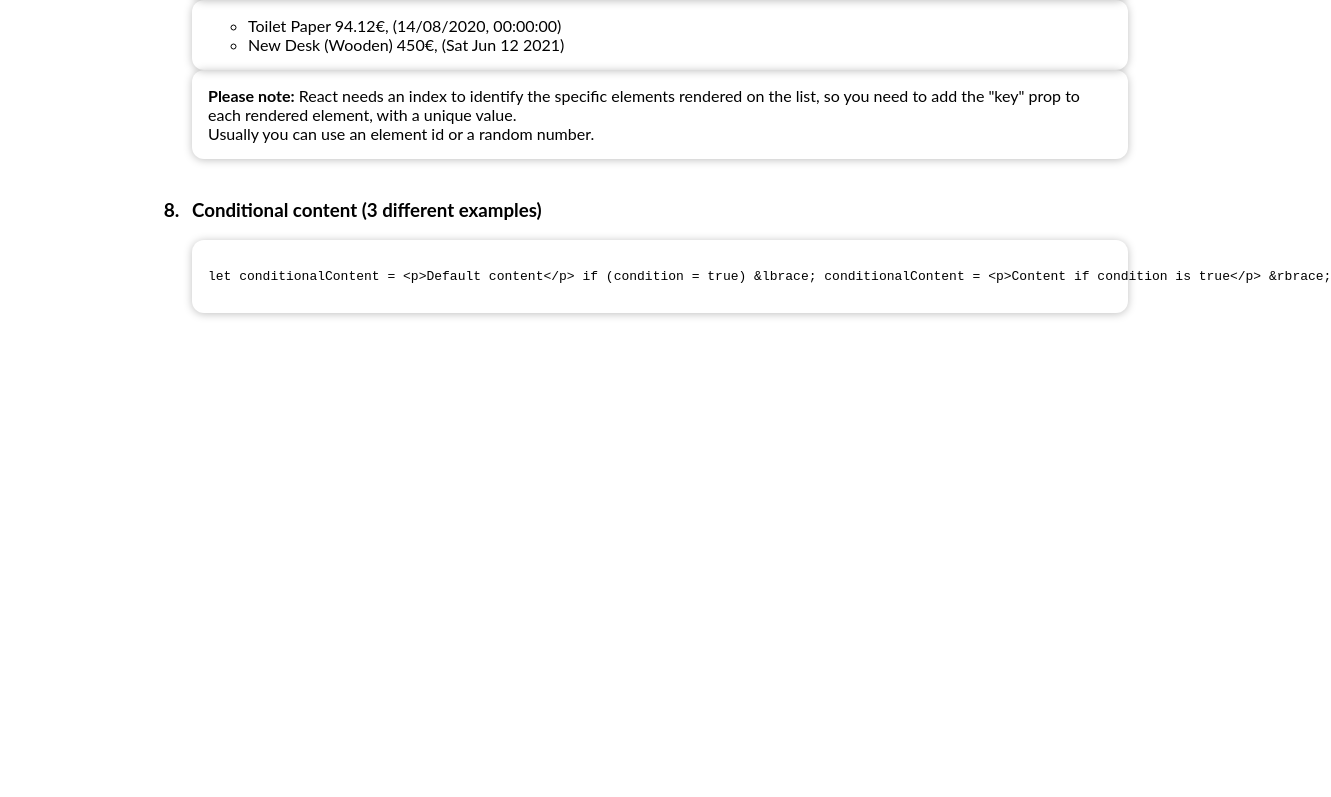
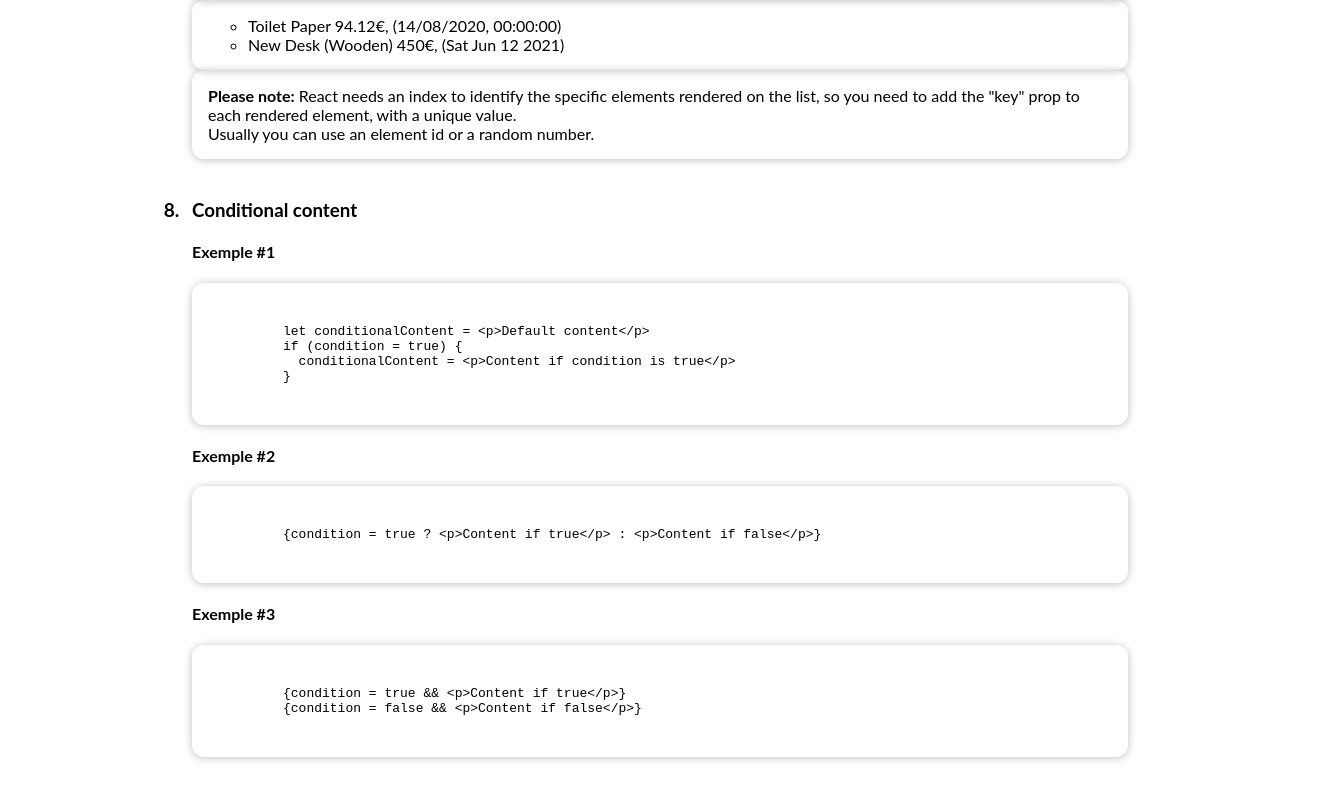
Before and after one commit to mkonemo/react-basics, a React (Create React App) app: page / in a window 1280 px wide. Shown: the part 4328-5125 px from the top of the page, 1331 px wide, since content can reach past the window. Before the commit the page ends 4681 px from the top, so only its background shows below. Built offline with nearby package versions, Linux system fonts and the light colour scheme.

Commit message:
2 files modified

```diff
--- a/src/components/conditionalContent/ConditionalContent.js
+++ b/src/components/conditionalContent/ConditionalContent.js
@@ -5,12 +5,33 @@ import Card from '../UI/Card';
 const ConditionalContent = () => {
   return (
     <div>
-      <h3>Conditional content (3 different examples)</h3>
-      <Card>
-        <pre><code>let conditionalContent = &lt;p&gt;Default content&lt;/p&gt;
-          if (condition = true) &lbrace;
-            conditionalContent = &lt;p&gt;Content if condition is true&lt;/p&gt;
-          &rbrace;
+      <h3>Conditional content</h3>
+      <h4>Exemple #1</h4>
+      <Card className='codeBlock'>
+        <pre><code>
+          {`
+          let conditionalContent = <p>Default content</p>
+          if (condition = true) {
+            conditionalContent = <p>Content if condition is true</p>
+          }
+          `}
+        </code></pre>
+      </Card>
+      <h4>Exemple #2</h4>
+      <Card className='codeBlock'>
+        <pre><code>
+          {`
+          {condition = true ? <p>Content if true</p> : <p>Content if false</p>}
+          `}
+        </code></pre>
+      </Card>
+      <h4>Exemple #3</h4>
+      <Card className='codeBlock'>
+        <pre><code>
+          {`
+          {condition = true && <p>Content if true</p>}
+          {condition = false && <p>Content if false</p>}
+          `}
         </code></pre>
       </Card>
     </div>
--- a/src/style.css
+++ b/src/style.css
@@ -27,3 +27,7 @@ ol>li::marker {
 div {
   padding: .5rem;
 }
+
+.codeBlock {
+  font-family: monospace;
+}
```
